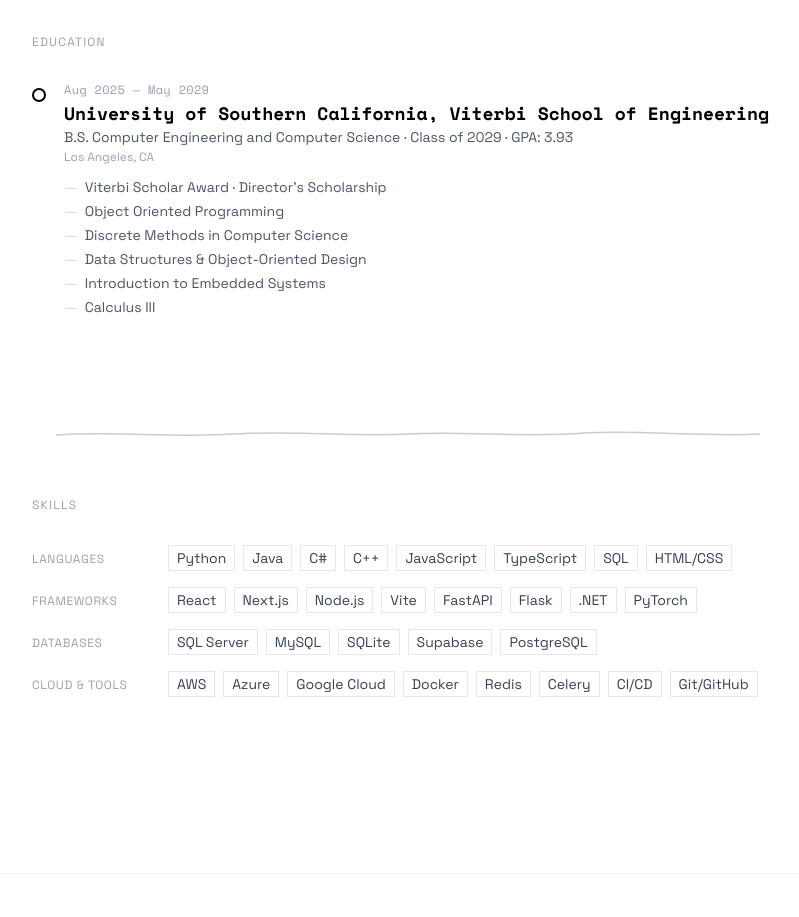
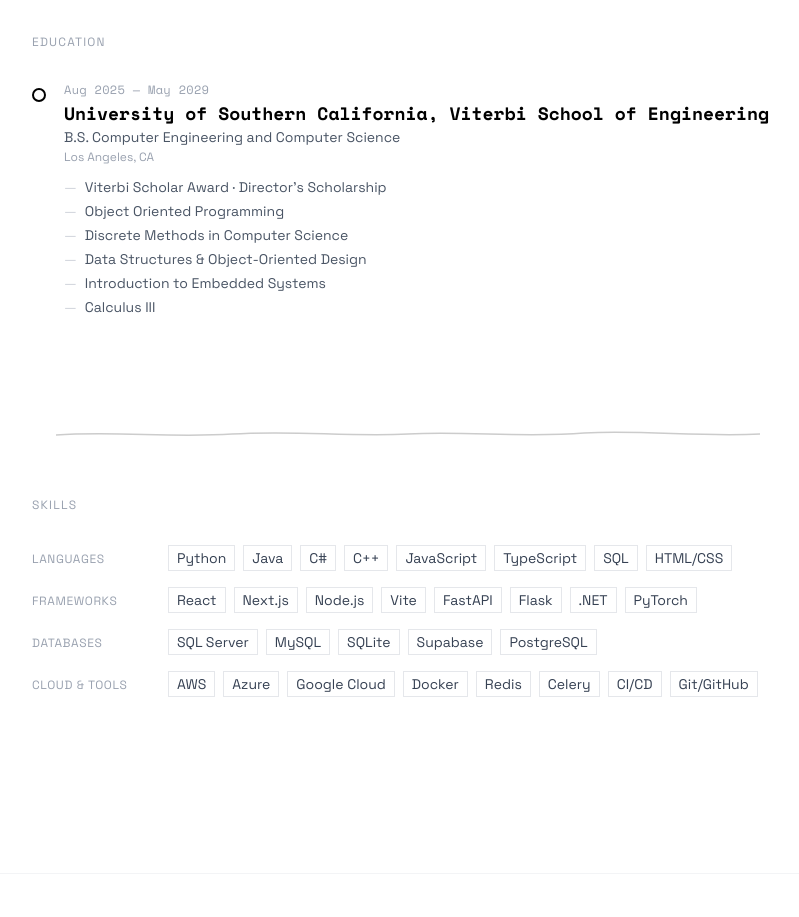
Before and after one commit to yih0nk/yihan.dev, a Next.js app: page /experience in a window 1280 px wide. Shown: the part 1100-2017 px from the top of the page, without its empty margins (232-1031 px from the left). Built offline with nearby package versions, Linux system fonts and the light colour scheme.

Commit message:
edit content

```diff
--- a/src/app/experience/page.tsx
+++ b/src/app/experience/page.tsx
@@ -79,7 +79,7 @@
           <TimelineItem
             period="Aug 2025 — May 2029"
             title="University of Southern California, Viterbi School of Engineering"
-            subtitle="B.S. Computer Engineering and Computer Science · Class of 2029 · GPA: 3.93"
+            subtitle="B.S. Computer Engineering and Computer Science"
             location="Los Angeles, CA"
             bullets={[
               "Viterbi Scholar Award · Director's Scholarship",
```
